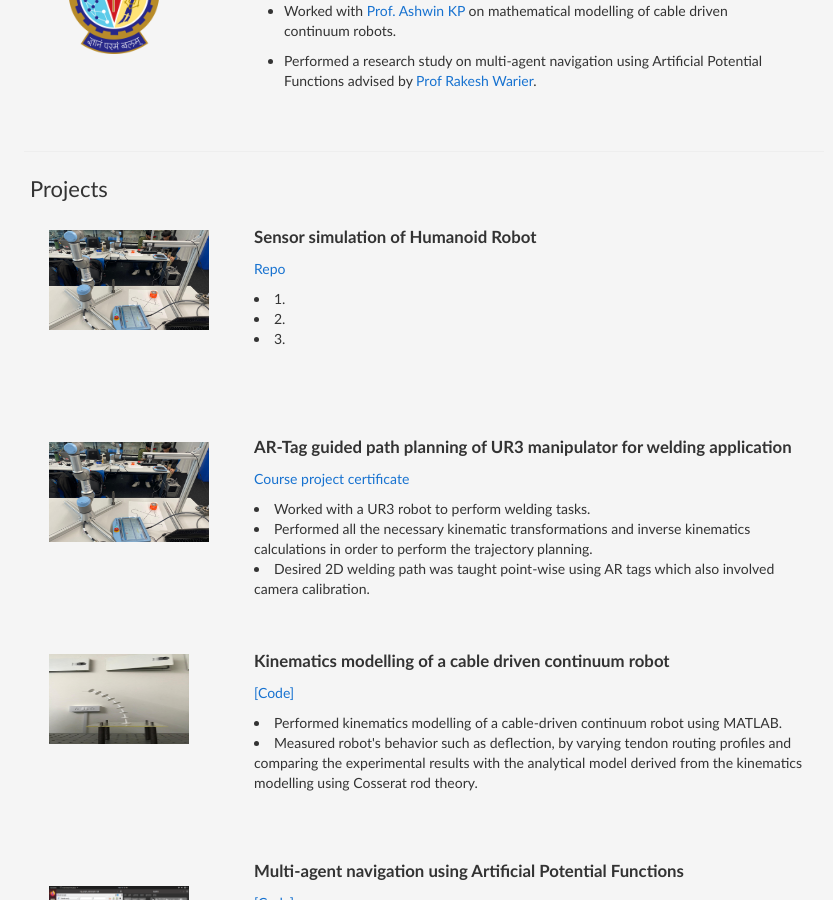
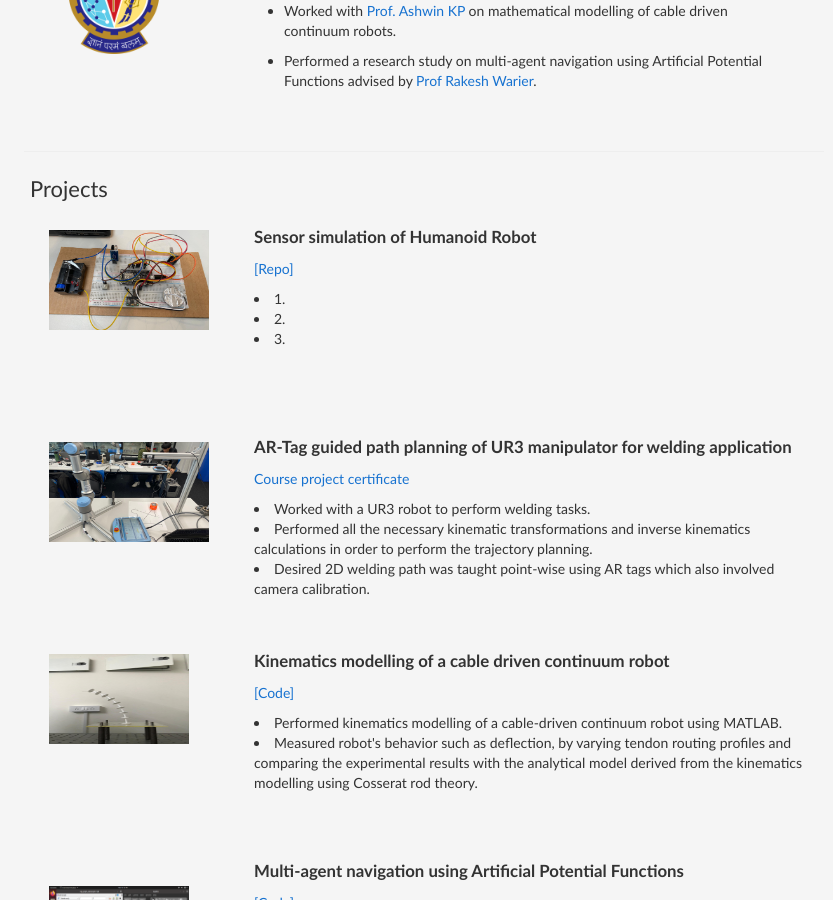
Before and after one commit to AshwinC313/AshwinC313.github.io, a Jekyll site: the page index.html, which Jekyll copies as it is, in a window 1280 px wide and 900 px high, scrolled down 1988 px. Shown: the whole window, without its empty margins (216-1049 px from the left). Built offline with Jekyll 4.4.1, drawn with Linux system fonts in a browser that asks for light colours.

Commit message:
Update index.html

```diff
--- a/index.html
+++ b/index.html
@@ -483,7 +483,7 @@
                             <tr>
                                     <td style="padding:25px;width:25%;vertical-align:middle">
                                         <div class="one">
-                                            <img src='images/ros_course_project.jpg' alt="" width="160" height="100">
+                                            <img src='images/hardware_setup.jpg' alt="" width="160" height="100">
                                         </div>
                                     </td>
                                     <td style="padding:20px;width:75%;vertical-align:top">
@@ -493,7 +493,7 @@
                                         <p>
                                         <p>
                                             <a href="https://github.com/AshwinC313/Sensor_simulation_of_humanoid_robot"
-                                                alt="GitHub repo of the course project">Repo</a>
+                                                alt="GitHub repo of the course project">[Repo]</a>
                                         </p>
                                         <li>1.</li>
                                         <li>2.</li>
```
